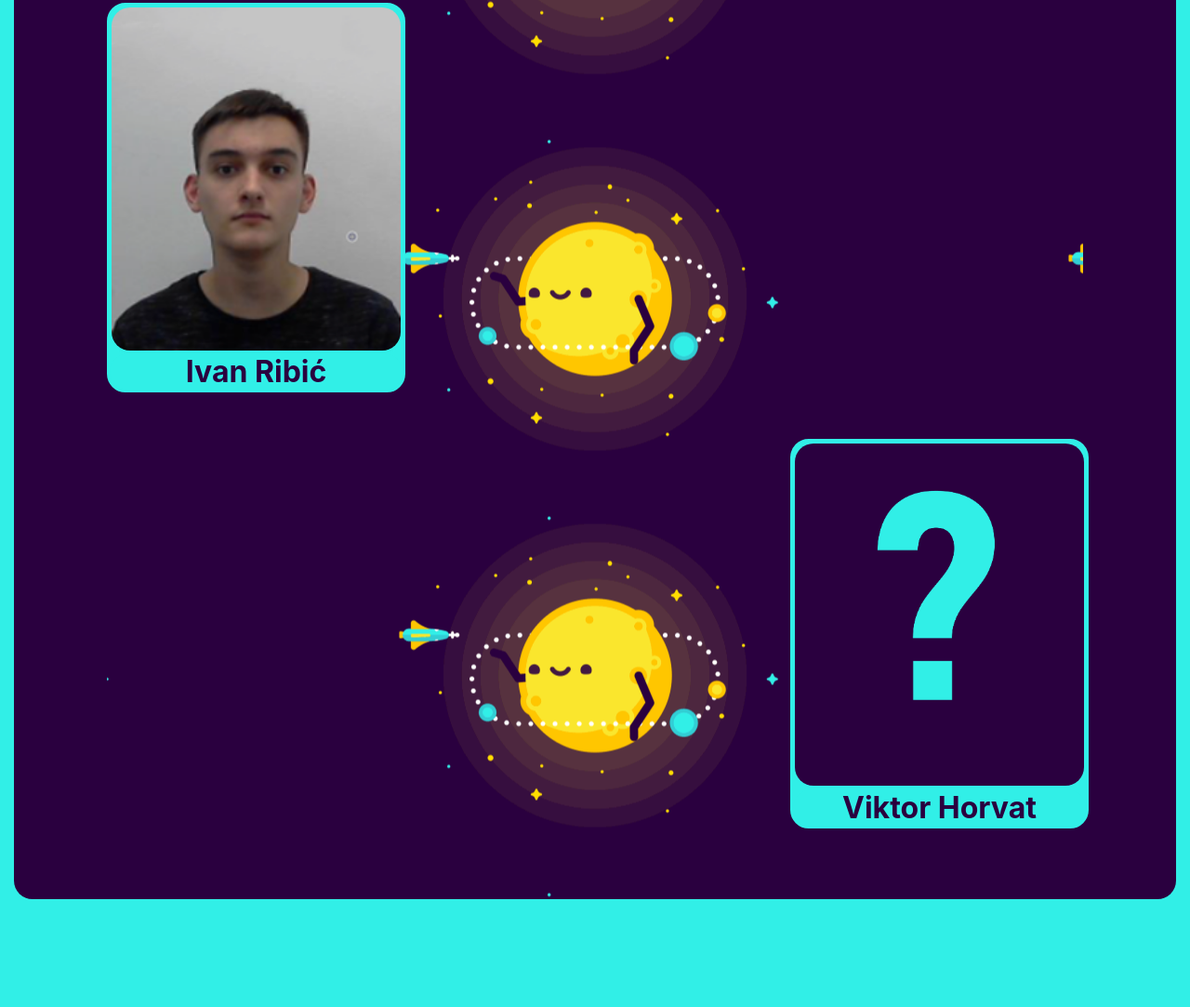
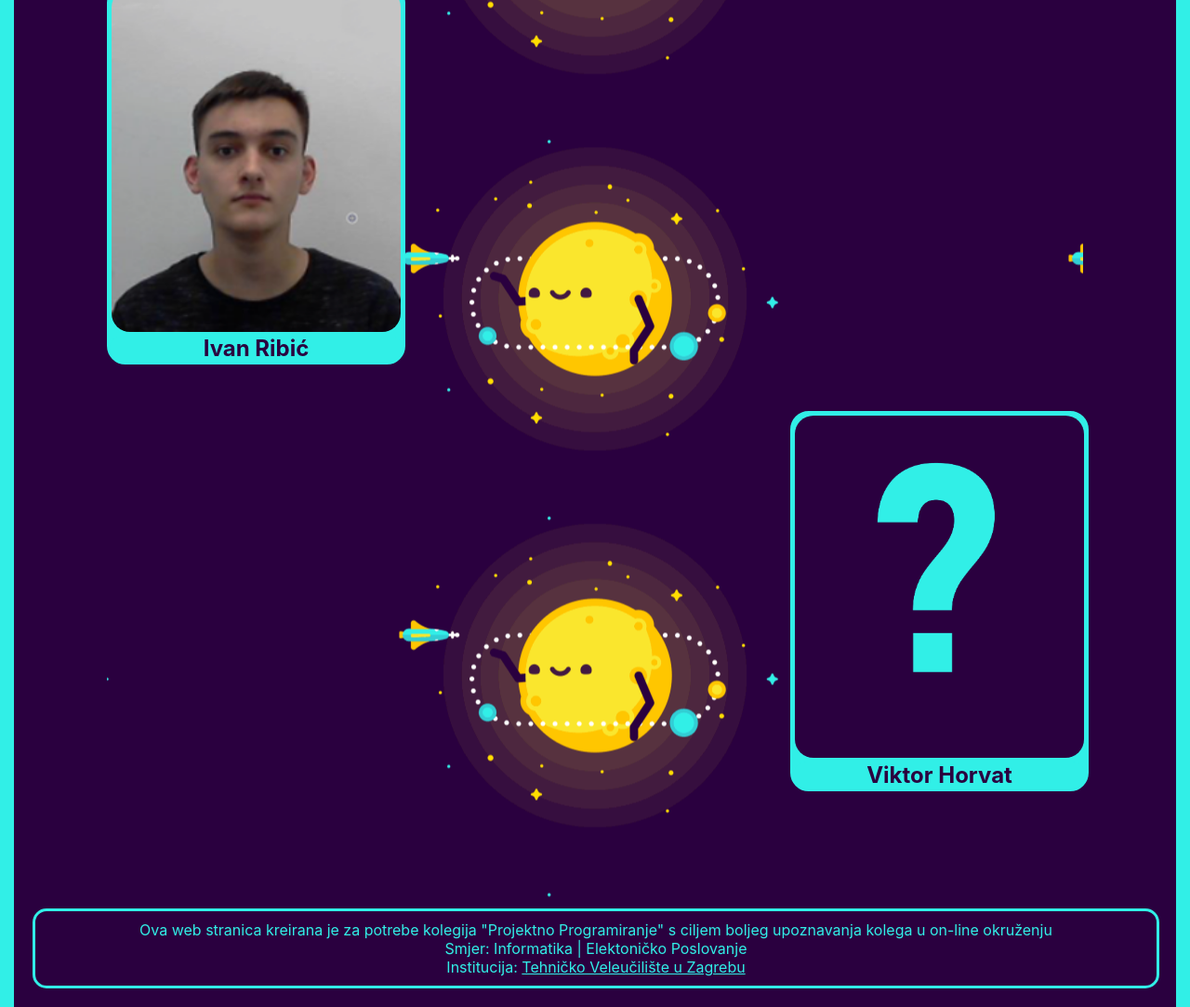
Before and after one commit to vLonac/Projektno-Programiranje-Team-RML-H-, a plain HTML site: page index.html in a window 1280 px wide. Shown: the part 1293-2376 px from the top of the page at 93% size. Before the commit the page ends 2260 px from the top, so only its background shows below. Drawn offline with Linux system fonts and the light colour scheme.

Commit message:
Finalna verzija
Finalna verzija

```diff
--- a/index.html
+++ b/index.html
@@ -1,16 +1,18 @@
 <!DOCTYPE html>
 <html>
+
 <head>
     <meta charset="utf-8">
-        <title>Projektno Programiranje - Vježba 1</title>
-        <link rel="stylesheet" type="text/css" href="style.css">
+    <title>Projektno Programiranje</title>
+    <link rel="stylesheet" type="text/css" href="style.css" />
 </head>
+
 <body>
-        <div class="background">
+    <article>
         <h1 id="naslov">Projektno Programiranje</h1>
-            <h1 id="naslov">Vježba 1 - Predstavljanje Projektnog Tima</h1>
+        <h1 id="naslov">Team RML(H)</h1>
         <div class="osoba">
-                <div class="slika"><img src="vanjaTL.png" alt="Slika Člana"></div>
+            <div class="slika"><a href="mailto:vloncaric@tvz.hr?subject=Projektno programiranje - projekt"><img src="vanjaTL.png" alt="Slika Člana"></a></div>
             <h1>Vanja Lončarić</h1>
         </div>
         <div class="hidden1">
@@ -23,7 +25,7 @@
         </div>
 
         <div class="osoba2">
-                <div class="slika"><img src="renato.jpg.png" alt="Slika Člana"></div>
+            <div class="slika"><a href="mailto:rmacesan@tvz.hr?subject=Projektno programiranje - projekt"><img src="renato.png" alt="Slika Člana" height="370"></a></div>
             <h1>Renato Macešan</h1>
         </div>
         <div class="hidden2">
@@ -37,7 +39,7 @@
 
 
         <div class="osoba3">
-                <div class="slika"><img src="ivan.png" alt="Slika Člana"></div>
+            <div class="slika"><a href="mailto:iribic@tvz.hr?subject=Projektno programiranje - projekt"><img src="ivan.png" alt="Slika Člana"></a></div>
             <h1>Ivan Ribić</h1>
         </div>
         <div class="hidden3">
@@ -50,7 +52,7 @@
         </div>
 
         <div class="osoba4">
-                <div class="slika"><img src="upitnik.png" alt="Slika Člana"></div>
+            <div class="slika"><a href="mailto:vhorvat@tvz.hr?subject=Projektno programiranje - projekt"><img src="upitnik.png" alt="Slika Člana"></a></div>
             <h1>Viktor Horvat</h1>
         </div>
         <div class="hidden4">
@@ -61,6 +63,14 @@
                 <p>Interesi: Definitivno ne Projektno Programiranje</p>
             </div>
         </div>
-        </div>
+    </article>
+
+    <footer>
+            <p>Ova web stranica kreirana je za potrebe kolegija "Projektno Programiranje" s ciljem boljeg upoznavanja kolega u on-line okruženju</p>
+            <p>Smjer: Informatika | Elektoničko Poslovanje</p>
+            <p>Institucija: <a href="https://www.tvz.hr">Tehničko Veleučilište u Zagrebu</a></p>
+
+    </footer>
+    <br>
 </body>
 </html>
--- a/style.css
+++ b/style.css
@@ -5,17 +5,14 @@
     font-family: -apple-system, BlinkMacSystemFont, 'Segoe UI', Roboto, Oxygen, Ubuntu, Cantarell, 'Open Sans', 'Helvetica Neue', sans-serif;
     color: #2a003f;
 }
-
 body {
     width: 1050px;
     margin: 0 auto;
     padding-right: 100px;
     padding-left: 100px;
     padding-top: 160px;
-    border-radius: 20px;
     background-color: #2a003f;
 }
-
 #naslov {
     color: #fae62d;
     background-color: #2a003f;
@@ -24,14 +21,12 @@ body {
     bottom: 100px;
     font-size: 40px;
 }
-
-.background {
+article {
     background: url("pozadina.gif");
     background-position: center;
     width: 100%;
     height: 2100px;
 }
-
 .osoba {
     color: #2b4f60;
     position: relative;
@@ -40,29 +35,24 @@ body {
     border-radius: 20px;
     z-index: 2;
 }
-
 .osoba h1 {
     text-align: center;
     border-radius: 20px;
 }
-
-
 .slika {
     height: 370px;
     padding: 2px;
     background-color: #31efe7;
     border-radius: 20px;
 }
-
 .slika img {
     width: 100%;
     border-radius: 20px;
 }
-
 .hidden1 {
     height: 400px;
     position: relative;
-    bottom: 415px;
+    bottom: 410px;
     width: 60%;
     left: 300px;
     background-color: #31efe7;
@@ -70,7 +60,6 @@ body {
     border-top-right-radius: 25px;
     border-bottom-right-radius: 25px;
 }
-
 .tekst1 {
     position: relative;
     width: 85%;
@@ -82,15 +71,12 @@ body {
     color: #2a003f;
     font-weight: bold;
 }
-
 .tekst1 p {
     padding-bottom: 45px;
 }
-
 .osoba:hover + .hidden1 {
     z-index: 0;
 }
-
 .osoba2 {
     width: 30%;
     color: #2b4f60;
@@ -101,16 +87,14 @@ body {
     left: 70%;
     bottom: 300px;
 }
-
 .osoba2 h1 {
     text-align: center;
     border-radius: 20px;
 }
-
 .hidden2 {
     height: 400px;
     position: relative;
-    bottom: 712px;
+    bottom: 705px;
     left: 130px;
     width: 60%;
     background-color: #31efe7;
@@ -118,7 +102,6 @@ body {
     border-top-left-radius: 25px;
     z-index: -1;
 }
-
 .tekst2 {
     position: relative;
     width: 85%;
@@ -129,7 +112,6 @@ body {
     font-weight: bold;
     text-align: right;
 }
-
 .tekst2 p {
     padding-bottom: 45px;
 }
@@ -137,7 +119,6 @@ body {
 .osoba2:hover + .hidden2 {
     z-index: 0;
 }
-
 .osoba3 {
     color: #2b4f60;
     position: relative;
@@ -147,12 +128,10 @@ body {
     z-index: 2;
     bottom: 600px;
 }
-
 .osoba3 h1 {
     text-align: center;
     border-radius: 20px;
 }
-
 .tekst3 {
     position: relative;
     width: 85%;
@@ -164,11 +143,10 @@ body {
     color: #2a003f;
     font-weight: bold;
 }
-
 .hidden3 {
     height: 400px;
     position: relative;
-    bottom: 1015px;
+    bottom: 1010px;
     width: 60%;
     left: 300px;
     background-color: #31efe7;
@@ -176,16 +154,12 @@ body {
     border-top-right-radius: 25px;
     border-bottom-right-radius: 25px;
 }
-
-
 .tekst3 p {
     padding-bottom: 45px;
 }
-
 .osoba3:hover + .hidden3 {
     z-index: 0;
 }
-
 .osoba4 {
     width: 30%;
     color: #2b4f60;
@@ -196,16 +170,14 @@ body {
     left: 70%;
     bottom: 950px;
 }
-
 .osoba4 h1 {
     text-align: center;
     border-radius: 20px;
 }
-
 .hidden4 {
     height: 400px;
     position: relative;
-    bottom: 1360px;
+    bottom: 1355px;
     left: 130px;
     width: 60%;
     background-color: #31efe7;
@@ -213,7 +185,6 @@ body {
     border-top-left-radius: 25px;
     z-index: -1;
 }
-
 .tekst4 {
     position: relative;
     width: 85%;
@@ -224,11 +195,33 @@ body {
     font-weight: bold;
     text-align: right;
 }
-
 .tekst4 p {
     padding-bottom: 45px;
 }
-
 .osoba4:hover + .hidden4 {
     z-index: 0;
 }
+footer {
+    position: relative;
+    right: 80px;
+    text-align: center;
+    padding: 3px;
+    width: 1200px;
+    color: white;
+    border-style: solid;
+    border-radius: 15px;
+    margin-top: 10px;
+    padding-top: 10px;
+    padding-bottom: 10px;
+    border-color: #31efe7;
+    background-color: #2a003f;
+  }
+
+  footer p {
+      background-color: #2a003f;
+      color: #31efe7;
+  }
+  footer a {
+    background-color: #2a003f;
+    color: #31efe7;
+  }
```
Also changed, not shown: renato.png (added), tvz.png (added). Lines whose indentation alone changed are shown as unchanged.
